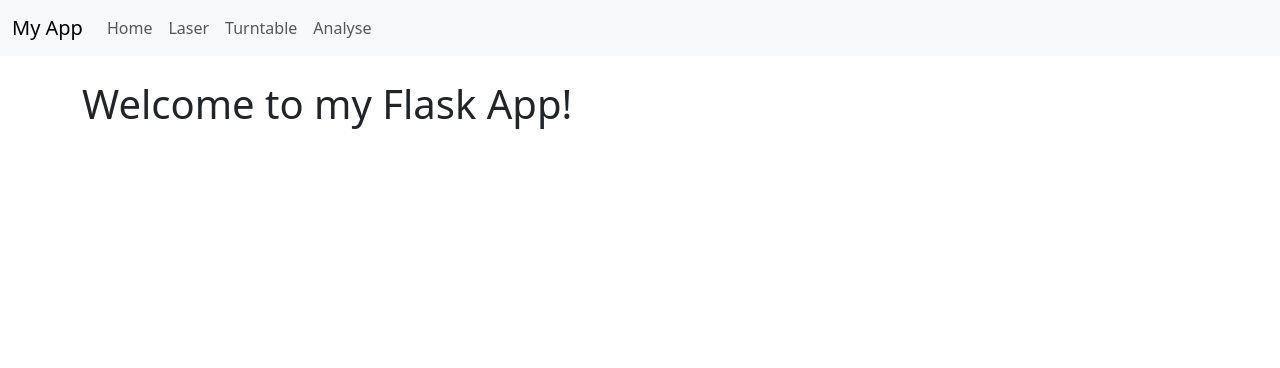
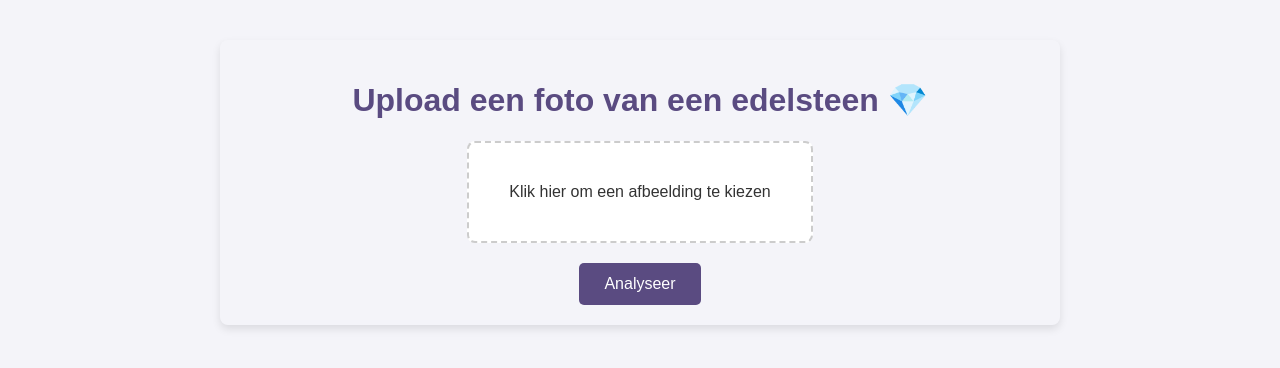
Before and after one commit to erwinverrept/Flask_App_V1, a Flask app: page /analyse/ in a window 1280 px wide. Shown: the top 368 px of the page. Run offline with Flask 3, Linux system fonts and the light colour scheme; parts of the project's set-up code (start-up, migrations or seed data) failed here and were passed over.

Commit message:
analyse working 50 %

```diff
--- /dev/null
+++ b/analyse/templates/analyse.html
@@ -0,0 +1,61 @@
+<!DOCTYPE html>
+<html lang="nl">
+<head>
+    <meta charset="UTF-8">
+    <meta name="viewport" content="width=device-width, initial-scale=1.0">
+    <title>Edelsteen Analyse</title>
+    <style>
+        body { font-family: sans-serif; background-color: #f4f4f9; color: #333; max-width: 800px; margin: 40px auto; padding: 20px; border-radius: 8px; box-shadow: 0 4px 8px rgba(0,0,0,0.1); }
+        h1 { color: #5a4b81; text-align: center; }
+        form { display: flex; flex-direction: column; align-items: center; gap: 20px; }
+        .upload-area { border: 2px dashed #ccc; border-radius: 8px; padding: 40px; text-align: center; cursor: pointer; background-color: #fff; }
+        .upload-area:hover { border-color: #5a4b81; }
+        input[type="file"] { display: none; }
+        button { background-color: #5a4b81; color: white; padding: 12px 25px; border: none; border-radius: 5px; cursor: pointer; font-size: 16px; transition: background-color 0.3s; }
+        button:hover { background-color: #43356e; }
+        .error { color: #d9534f; background-color: #f2dede; border: 1px solid #ebccd1; padding: 15px; border-radius: 4px; margin-top: 20px; }
+    </style>
+</head>
+<body>
+    <h1>Upload een foto van een edelsteen 💎</h1>
+
+    {% if error %}
+        <div class="error"><strong>Fout:</strong> {{ error }}</div>
+    {% endif %}
+
+    <form method="post" enctype="multipart/form-data">
+        <label for="file" class="upload-area">
+            Klik hier om een afbeelding te kiezen
+            <br>
+            <span id="file-name" style="font-style: italic; color: #666;"></span>
+        </label>
+        <input type="file" name="file" id="file" accept="image/*" required>
+        <button type="submit">Analyseer</button>
+    </form>
+
+    <div id="preview-container" style="display:none; margin: 30px auto 0 auto; max-width: 350px; border: 2px solid #5a4b81; border-radius: 8px; background: #fff; padding: 16px; text-align: center;">
+        <img id="preview-image" src="#" alt="Voorbeeld afbeelding" style="max-width: 100%; max-height: 300px; border-radius: 6px;" />
+    </div>
+
+    <script>
+        document.getElementById('file').onchange = function () {
+            var fileInput = this;
+            var fileNameSpan = document.getElementById('file-name');
+            var previewContainer = document.getElementById('preview-container');
+            var previewImage = document.getElementById('preview-image');
+            if (fileInput.files && fileInput.files[0]) {
+                fileNameSpan.textContent = fileInput.files[0].name;
+                var reader = new FileReader();
+                reader.onload = function (e) {
+                    previewImage.src = e.target.result;
+                    previewContainer.style.display = 'block';
+                };
+                reader.readAsDataURL(fileInput.files[0]);
+            } else {
+                fileNameSpan.textContent = '';
+                previewContainer.style.display = 'none';
+            }
+        };
+    </script>
+</body>
+</html>
--- a/analyse/templates/resultaat.html
+++ b/analyse/templates/resultaat.html
@@ -32,7 +32,7 @@
     <div class="result-container">
         <div class="section">
             <h2>Geüploade Afbeelding</h2>
-            <img src="{{ url_for('uploaded_file', filename=image_name) }}" alt="Geüploade edelsteen" class="uploaded-image">
+            <img src="{{ url_for('analyse.uploaded_file', filename=image_name) }}" alt="Geüploade edelsteen" class="uploaded-image">
         </div>
 
         <div class="section">
--- a/analyse/views.py
+++ b/analyse/views.py
@@ -102,31 +102,19 @@ def index():
     if request.method == 'POST':
         if 'file' not in request.files:
             return redirect(request.url)
-
         file = request.files['file']
-
         if file.filename == '':
             return redirect(request.url)
-
         if file:
-            # Gebruik secure_filename om de bestandsnaam te beveiligen
             filename = secure_filename(file.filename)
             filepath = os.path.join(UPLOAD_FOLDER, filename)
             file.save(filepath)
-
-            # Analyseer de afbeelding
             kleuren, beschrijving, error = analyseer_afbeelding(filepath)
-
-            # Haal EXIF data op
             exif_data = get_exif_data(filepath)
-
             if error:
-                return render_template('index.html', error=error)
-
-            # Geef de bestandsnaam door aan de resultaatpagina
+                return render_template('analyse.html', error=error)
             return render_template('resultaat.html', kleuren=kleuren, beschrijving=beschrijving, image_name=filename, exif_data=exif_data)
-
-    return render_template('index.html')
+    return render_template('analyse.html')
 
 
 # --- NIEUWE ROUTE OM AFBEELDINGEN TE TONEN ---
```
Also changed, not shown: 1 other file.
